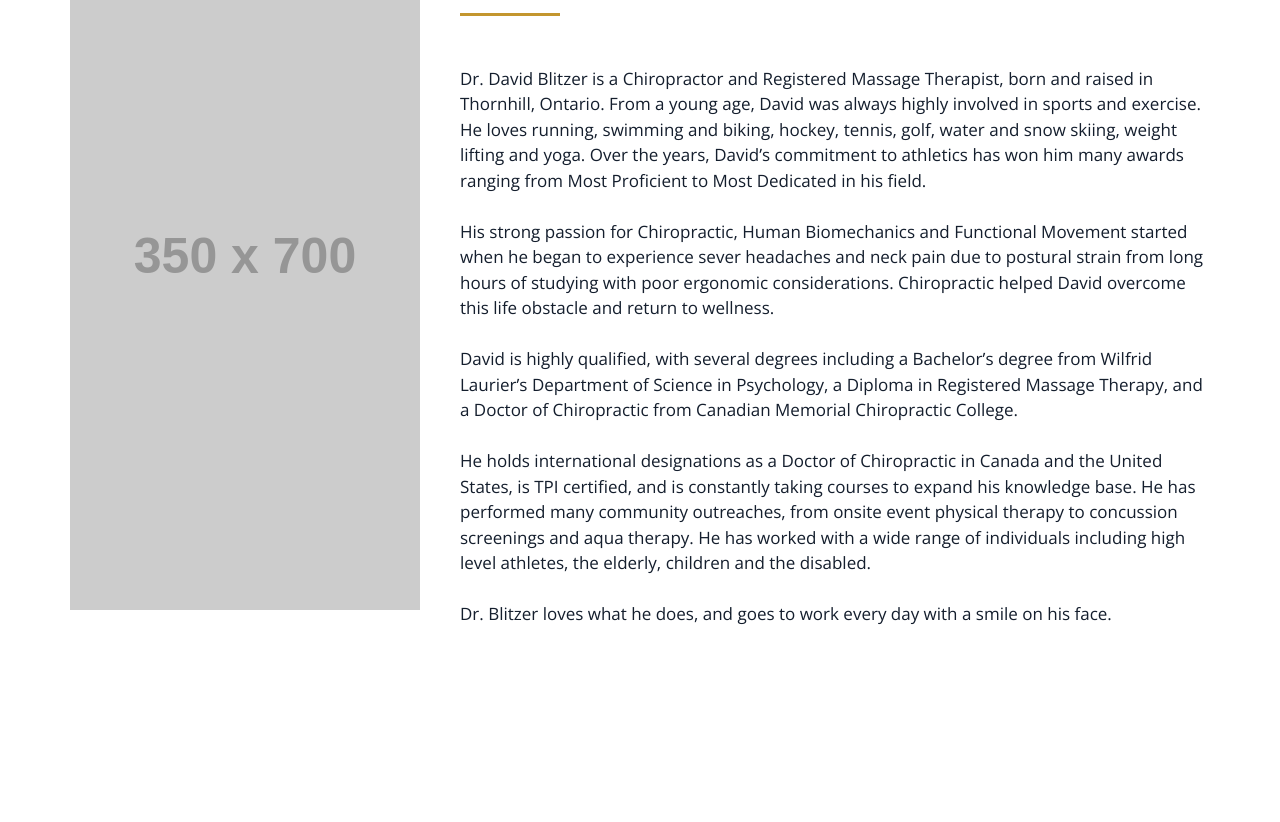
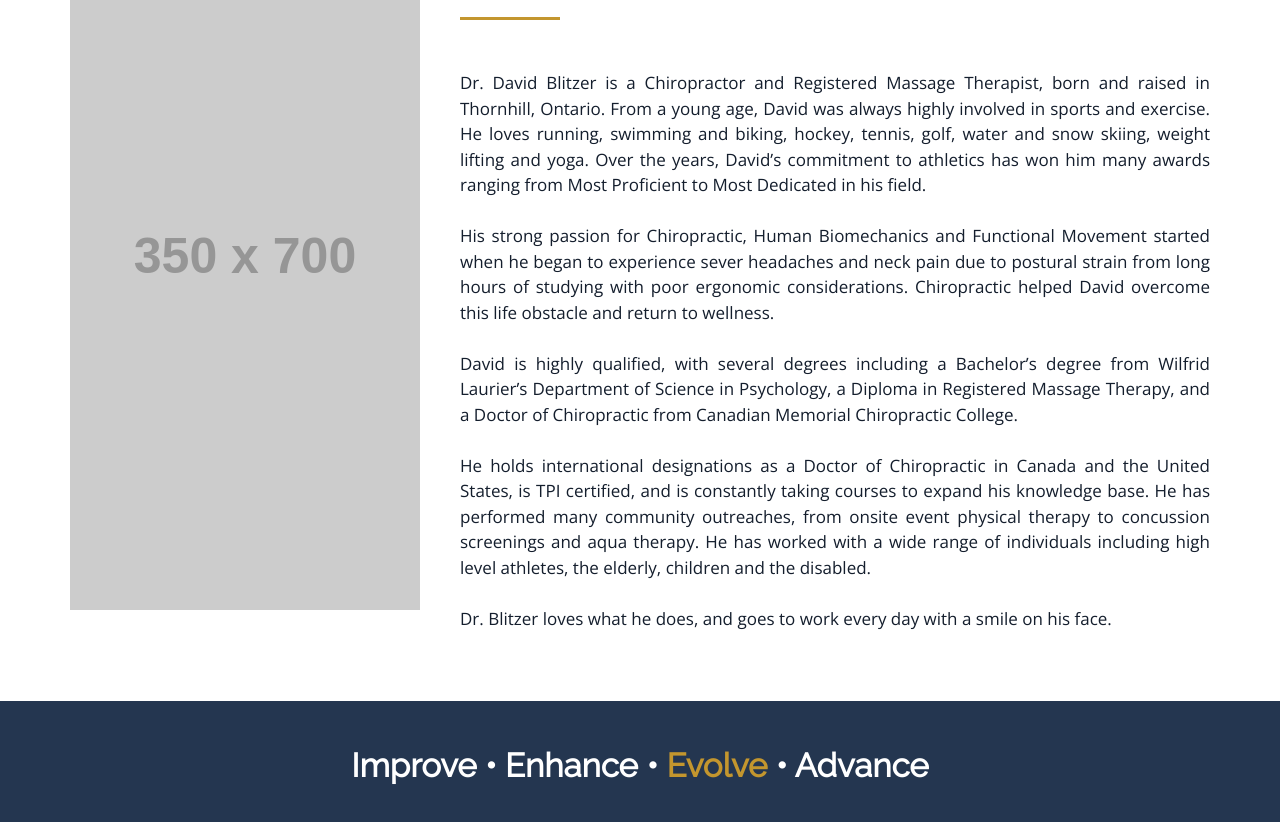
Before and after one commit to davidblitzer/davidblitzer.github.io, a website: page index.html in a window 1280 px wide. Shown: the part 1160-1982 px from the top of the page. Before the commit the page ends 1807 px from the top, so only its background shows below. Drawn offline with nearby package versions, Linux system fonts and the light colour scheme; placeholder pictures from the web are drawn by us.

Commit message:
Filler1 Section - need pic still

```diff
--- a/index.html
+++ b/index.html
@@ -103,10 +103,10 @@
 <section class="section-about-me" id="about">
     <div class="container">
         <div class="row">
-            <div class="col-sm-4">
+            <div class="col-lg-4">
                 <img src="http://placehold.it/350x700">
             </div>
-            <div class="col-sm-8">
+            <div class="col-lg-8">
                 <h3><span>Dr. David Blitzer</span><br>D.C., R.M.T., Honours B.A.</h3>
                 <hr align="left">
                 <p>
@@ -131,6 +131,12 @@
     </div>
 </section>
 
+<section class="filler1">
+    <div class="container-fluid">
+        <p>Improve • Enhance • <span>Evolve</span> • Advance</p>
+    </div>
+</section>
+
 <!-- jQuery -->
 <script src="vendor/jquery/jquery.min.js"></script>
 
--- a/less/main.less
+++ b/less/main.less
@@ -356,6 +356,7 @@ header:after {
 
 .section-about-me{
     margin-top: 50px;
+    margin-bottom: 50px;
     .sans-serif;
 
     img{
@@ -366,6 +367,7 @@ header:after {
         font-size: 17px;
         .sans-serif;
         color: @navy;
+        text-align:justify;
     }
 
     h3{
@@ -373,9 +375,12 @@ header:after {
         text-transform: uppercase;
         font-weight: 100!important;
         padding-bottom: 30px;
+        font-size: 25px;
+
         .sans-serif;
         span {
             font-weight: 900!important;
+            font-size: 27px;
         }
     }
     hr{
@@ -384,6 +389,25 @@ header:after {
         border-width: 3px;
         max-width: 100px;
         padding-bottom: 30px;
+    }
+}
+
+.filler1{
+    height: 150px;
+    background-color: lighten(@navy, 10%);
+    text-align: center;
+    display: flex;
+    align-items: center;
+
+    p{
+        color: @white;
+        font-size: 33px;
+        .raleway-font;
+        font-weight: 900;
+        span{
+            color: @gold;
+            font-weight: 900;
+        }
     }
 }
 
```
Also changed, not shown: css/main.css, css/main.min.css.
